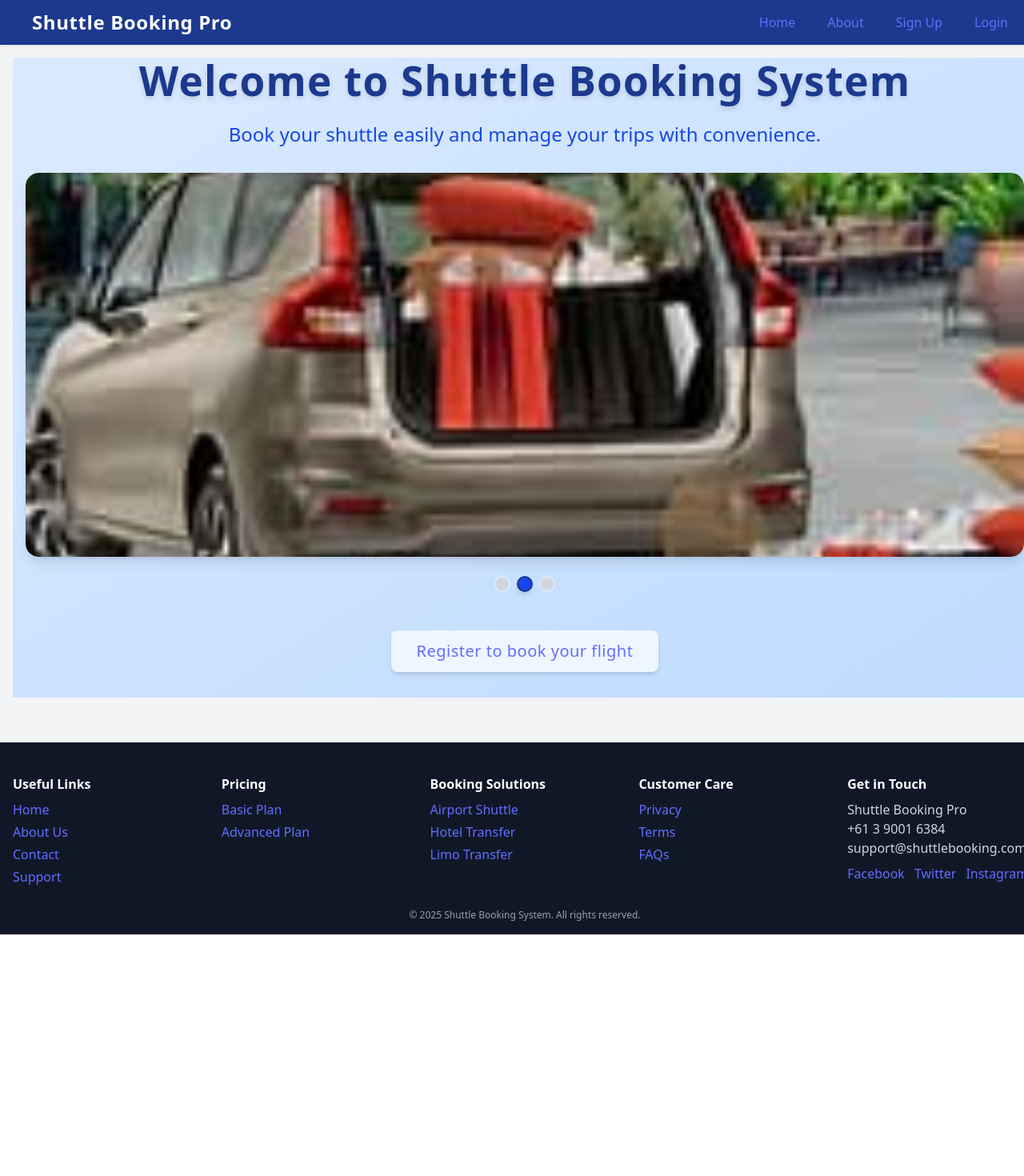
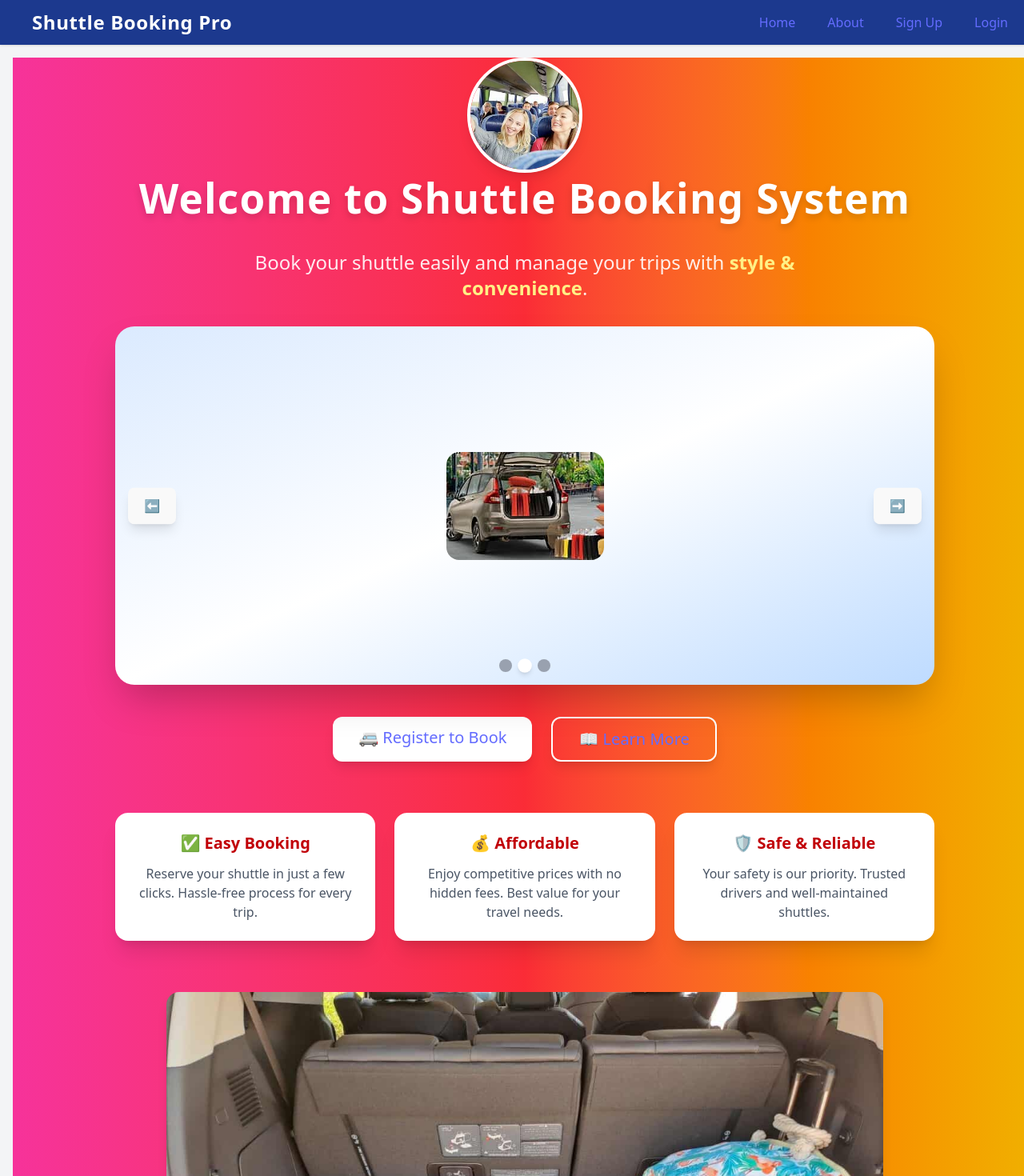
Before and after one commit to Matuku45/simple-shuttle-booking-system, a React (Vite) app in the folder simple-shuttle-booking-system/: page / in a window 1280 px wide. Shown: the top 1470 px of the page at 80% size. Before the commit the page ends 1168 px from the top, so only its background shows below. Built offline with nearby package versions, Linux system fonts and the light colour scheme.

Commit message:
update the home page for user friendly

```diff
--- a/simple-shuttle-booking-system/src/pages/Home.jsx
+++ b/simple-shuttle-booking-system/src/pages/Home.jsx
@@ -2,6 +2,8 @@ import React, { useState, useEffect } from 'react';
 import img1 from '../components/imgs/picture1.webp';
 import img2 from '../components/imgs/picture2.webp';
 import img3 from '../components/imgs/picture3.webp';
+import Flight from '../components/imgs/flight.jpg';
+import Logo from '../components/imgs/logo.jpg';
 
 const images = [img1, img2, img3];
 
@@ -23,22 +25,43 @@ const Home = () => {
     setCurrent((prev) => (prev + 1) % images.length);
   };
 
+  const prevSlide = () => {
+    setCurrent((prev) => (prev - 1 + images.length) % images.length);
+  };
+
+  const nextSlide = () => {
+    setCurrent((prev) => (prev + 1) % images.length);
+  };
+
   return (
-    <div className="h-screen w-screen flex flex-col justify-center items-center bg-gradient-to-br from-blue-100 to-blue-200 text-center px-4">
-      <h1 className="text-4xl md:text-6xl font-bold text-blue-900 mb-6 tracking-wide drop-shadow-md">
+    <div className="min-h-screen w-screen flex flex-col justify-center items-center text-center px-4
+      bg-gradient-to-r from-pink-500 via-red-500 to-yellow-500 animate-gradient-x">
+
+      {/* Logo */}
+      <div className="mb-4">
+        <img
+          src={Logo}
+          alt="Shuttle Booking Logo"
+          className="w-28 h-28 md:w-36 md:h-36 rounded-full shadow-lg border-4 border-white object-cover"
+        />
+      </div>
+
+      {/* Title */}
+      <h1 className="text-4xl md:text-6xl font-extrabold text-white mb-6 tracking-wide drop-shadow-lg animate-bounce">
         Welcome to Shuttle Booking System
       </h1>
-      <p className="text-lg md:text-2xl text-blue-700 font-medium mb-8 max-w-4xl">
-        Book your shuttle easily and manage your trips with convenience.
+      <p className="text-lg md:text-2xl text-white/90 font-medium mb-8 max-w-3xl">
+        Book your shuttle easily and manage your trips with <span className="font-bold text-yellow-200">style & convenience</span>.
       </p>
 
-      <div className="w-full h-2/5 md:h-3/5 relative overflow-hidden rounded-2xl shadow-lg flex items-center justify-center bg-white">
+      {/* Carousel */}
+      <div className="w-full max-w-5xl h-72 md:h-[28rem] relative overflow-hidden rounded-3xl shadow-2xl bg-gradient-to-br from-blue-100 via-white to-blue-200 flex items-center justify-center">
         <img
           src={images[current]}
           alt={`Shuttle ${current + 1}`}
-          className={`w-full h-full object-cover rounded-2xl transition-opacity duration-500 ${
+          className={`max-h-full max-w-full object-cover transition-opacity duration-700 rounded-2xl ${
             error ? 'hidden' : 'block'
-          } shadow-md`}
+          }`}
           onError={handleError}
         />
         {error && (
@@ -46,27 +69,74 @@ const Home = () => {
             Image not found. Showing next image...
           </div>
         )}
-      </div>
 
-      <div className="flex justify-center items-center gap-2 mt-6 mb-8">
+        {/* Navigation Arrows */}
+        <button
+          onClick={prevSlide}
+          className="absolute left-4 top-1/2 -translate-y-1/2 bg-white/70 hover:bg-white p-2 rounded-full shadow-lg transition"
+        >
+          ⬅️
+        </button>
+        <button
+          onClick={nextSlide}
+          className="absolute right-4 top-1/2 -translate-y-1/2 bg-white/70 hover:bg-white p-2 rounded-full shadow-lg transition"
+        >
+          ➡️
+        </button>
+
+        {/* Dots */}
+        <div className="absolute bottom-4 left-0 right-0 flex justify-center gap-2">
           {images.map((_, idx) => (
             <span
               key={idx}
-            className={`w-4 h-4 md:w-5 md:h-5 rounded-full border-2 ${
-              idx === current
-                ? 'bg-blue-700 border-blue-900 shadow-md'
-                : 'bg-gray-300 border-blue-100'
-            } transition-all duration-300`}
+              className={`w-3 h-3 md:w-4 md:h-4 rounded-full transition-all duration-300 ${
+                idx === current ? 'bg-white shadow-md scale-110' : 'bg-gray-400'
+              }`}
             />
           ))}
         </div>
+      </div>
 
+      {/* Call to Action Buttons */}
+      <div className="flex gap-6 mt-10">
         <a
           href="/signup"
-        className="inline-block mt-auto mb-8 text-blue-900 font-bold underline text-lg md:text-xl tracking-wide bg-blue-50 px-8 py-3 rounded-lg shadow-md hover:bg-blue-100 transition-colors duration-200"
+          className="inline-block text-lg md:text-xl font-bold text-red-700 bg-white px-8 py-3 rounded-xl shadow-lg hover:bg-yellow-100 transition duration-300"
         >
-        Register to book your flight
+          🚐 Register to Book
         </a>
+        <a
+          href="/about"
+          className="inline-block text-lg md:text-xl font-bold text-white border-2 border-white px-8 py-3 rounded-xl shadow-lg hover:bg-white hover:text-red-700 transition duration-300"
+        >
+          📖 Learn More
+        </a>
+      </div>
+
+      {/* Feature Highlights */}
+      <div className="grid grid-cols-1 md:grid-cols-3 gap-6 mt-16 w-full max-w-5xl">
+        <div className="p-6 bg-white rounded-2xl shadow-xl hover:scale-105 transition">
+          <h3 className="text-xl font-bold text-red-700 mb-3">✅ Easy Booking</h3>
+          <p className="text-gray-600">Reserve your shuttle in just a few clicks. Hassle-free process for every trip.</p>
+        </div>
+        <div className="p-6 bg-white rounded-2xl shadow-xl hover:scale-105 transition">
+          <h3 className="text-xl font-bold text-red-700 mb-3">💰 Affordable</h3>
+          <p className="text-gray-600">Enjoy competitive prices with no hidden fees. Best value for your travel needs.</p>
+        </div>
+        <div className="p-6 bg-white rounded-2xl shadow-xl hover:scale-105 transition">
+          <h3 className="text-xl font-bold text-red-700 mb-3">🛡️ Safe & Reliable</h3>
+          <p className="text-gray-600">Your safety is our priority. Trusted drivers and well-maintained shuttles.</p>
+        </div>
+      </div>
+
+      {/* Flight Image */}
+      <div className="mt-16 w-full max-w-4xl">
+        <img
+          src={Flight}
+          alt="Flight Shuttle"
+          className="w-full h-auto rounded-2xl shadow-lg object-cover hover:scale-105 transition"
+        />
+      </div>
     </div>
   );
 };
```
Also changed, not shown: simple-shuttle-booking-system/src/pages/AdminDashBoard.jsx (+113 -19 lines). Lines whose indentation alone changed are shown as unchanged.
